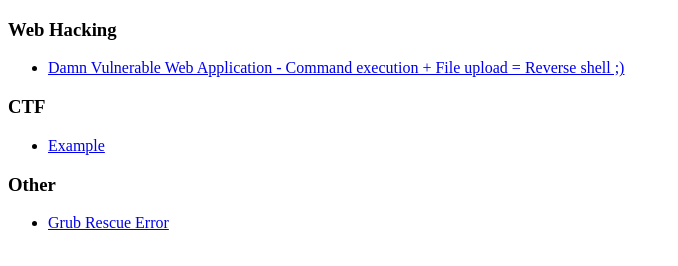
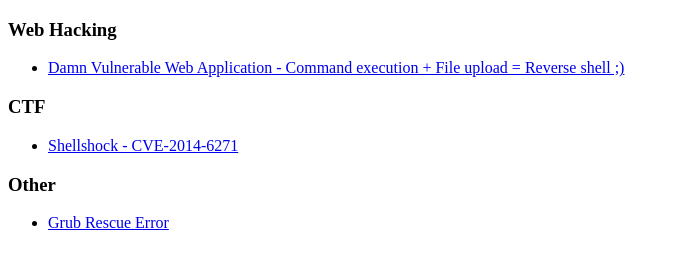
Before and after one commit to SergioLazaro/SergioLazaro.github.io, a plain HTML site: page posts.html in a window 1280 px wide. Shown: the whole page, without its empty margins (0-678 px from the left). Drawn offline with Linux system fonts and the light colour scheme.

Commit message:
Update posts

```diff
--- a/posts.html
+++ b/posts.html
@@ -12,7 +12,7 @@
 <div>
 <h3> CTF </h3>
 <ul>
-	<li><a href="ctf/example.html"> Example </a></li>
+	<li><a href="ctf/shellshock.html"> Shellshock - CVE-2014-6271 </a></li>
 </ul>
 </div>
 
```
